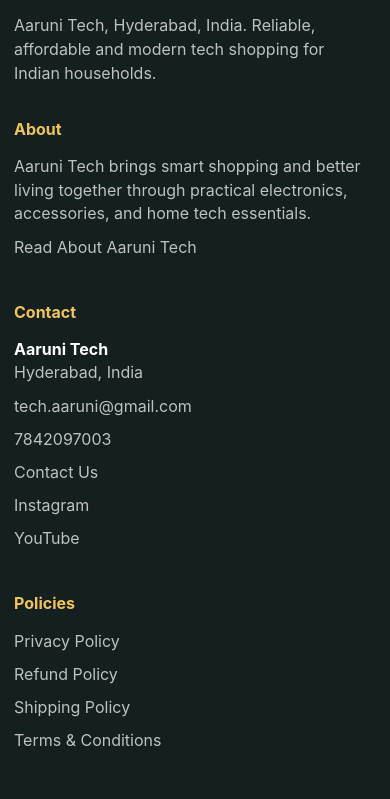
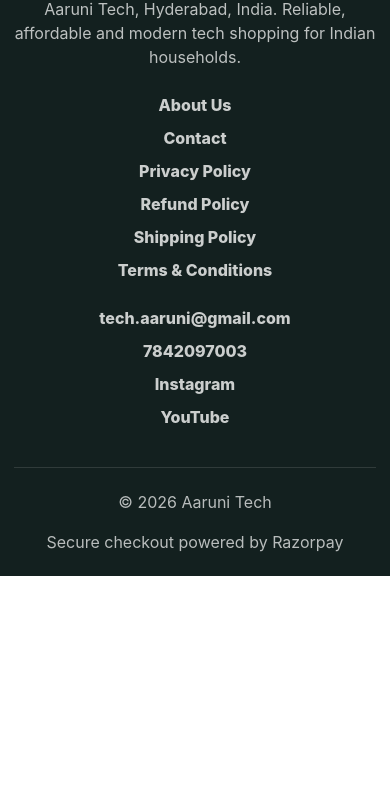
Before and after one commit to Aaruni-Tech/aaruni-tech.github.io, a plain HTML site: page index.html in a window 390 px wide. Shown: the part 11201-12000 px from the top of the page. After the commit the page ends 11777 px from the top, so only its background shows below. Drawn offline with nearby package versions, Linux system fonts and the light colour scheme.

Commit message:
Clean up footer navigation

```diff
--- a/index.html
+++ b/index.html
@@ -256,7 +256,7 @@
 
   <footer class="site-footer">
     <div class="footer-inner">
-      <div class="footer-brand">
+      <div class="footer-brand footer-brand-compact">
         <a href="index.html" class="brand footer-logo" aria-label="Aaruni Tech home">
           <span class="brand-crop" aria-hidden="true"></span>
           <span class="sr-only">Aaruni Tech</span>
@@ -264,39 +264,20 @@
         <p>Aaruni Tech, Hyderabad, India. Reliable, affordable and modern tech shopping for Indian households.</p>
       </div>
 
-      <div class="footer-column">
-        <h3>About</h3>
-        <p>
-          Aaruni Tech brings smart shopping and better living together through practical
-          electronics, accessories, and home tech essentials.
-        </p>
-        <a href="about-us.html">Read About Aaruni Tech</a>
-      </div>
-
-      <div class="footer-column">
-        <h3>Contact</h3>
-        <p><strong>Aaruni Tech</strong><br />Hyderabad, India</p>
-        <a href="mailto:tech.aaruni@gmail.com">tech.aaruni@gmail.com</a>
-        <a href="tel:+917842097003">7842097003</a>
-        <a href="contact-us.html">Contact Us</a>
-        <a href="https://www.instagram.com/aarunitech/" target="_blank" rel="noopener noreferrer">Instagram</a>
-        <a href="https://www.youtube.com/channel/UCqJ7AlYz9DPPIo4a6JM3Vng" target="_blank" rel="noopener noreferrer">YouTube</a>
-      </div>
-
-      <div class="footer-column">
-        <h3>Policies</h3>
+      <nav class="footer-link-row" aria-label="Footer navigation">
+        <a href="about-us.html">About Us</a>
+        <a href="contact-us.html">Contact</a>
         <a href="privacy-policy.html">Privacy Policy</a>
         <a href="refund-policy.html">Refund Policy</a>
         <a href="shipping-policy.html">Shipping Policy</a>
         <a href="terms-and-conditions.html">Terms &amp; Conditions</a>
-      </div>
+      </nav>
 
-      <div class="footer-column">
-        <h3>Support</h3>
-        <a href="index.html#products">Shop Products</a>
-        <a href="index.html#deals">Today's Deal</a>
-        <a href="contact-us.html">Order Support</a>
-        <a href="about-us.html">About Us</a>
+      <div class="footer-contact-row" aria-label="Aaruni Tech contact and social links">
+        <a href="mailto:tech.aaruni@gmail.com">tech.aaruni@gmail.com</a>
+        <a href="tel:+917842097003">7842097003</a>
+        <a href="https://www.instagram.com/aarunitech/" target="_blank" rel="noopener noreferrer">Instagram</a>
+        <a href="https://www.youtube.com/channel/UCqJ7AlYz9DPPIo4a6JM3Vng" target="_blank" rel="noopener noreferrer">YouTube</a>
       </div>
     </div>
 
--- a/styles.css
+++ b/styles.css
@@ -909,10 +909,12 @@ a {
 .footer-inner {
   width: min(100% - 48px, 1320px);
   margin: 0 auto;
-  padding: 64px 0 48px;
-  display: grid;
-  grid-template-columns: minmax(260px, 1.5fr) repeat(4, minmax(130px, 1fr));
-  gap: 32px;
+  padding: 54px 0 38px;
+  display: grid;
+  grid-template-columns: 1fr;
+  justify-items: center;
+  gap: 24px;
+  text-align: center;
 }
 
 .footer-logo .brand-crop {
@@ -924,9 +926,42 @@ a {
 }
 
 .footer-brand p {
-  max-width: 330px;
+  max-width: 620px;
   margin: 18px 0 0;
   color: rgba(255, 255, 255, 0.72);
+}
+
+.footer-brand-compact {
+  display: grid;
+  justify-items: center;
+}
+
+.footer-link-row,
+.footer-contact-row {
+  display: flex;
+  align-items: center;
+  justify-content: center;
+  flex-wrap: wrap;
+  gap: 10px 18px;
+}
+
+.footer-link-row a,
+.footer-contact-row a {
+  color: rgba(255, 255, 255, 0.78);
+  font-weight: 800;
+}
+
+.footer-link-row a:not(:last-child)::after,
+.footer-contact-row a:not(:last-child)::after {
+  content: "|";
+  margin-left: 18px;
+  color: rgba(255, 255, 255, 0.28);
+  font-weight: 400;
+}
+
+.footer-link-row a:hover,
+.footer-contact-row a:hover {
+  color: #ffffff;
 }
 
 .footer-column h3 {
@@ -1956,8 +1991,7 @@ body.cart-open .cart-drawer {
     grid-template-columns: repeat(2, minmax(0, 1fr));
   }
 
-  .deal-inner,
-  .footer-inner {
+  .deal-inner {
     grid-template-columns: 1fr 1fr;
   }
 
@@ -2143,8 +2177,7 @@ body.cart-open .cart-drawer {
 
   .category-card-grid,
   .product-grid,
-  .deal-inner,
-  .footer-inner {
+  .deal-inner {
     grid-template-columns: 1fr;
   }
 
@@ -2241,6 +2274,20 @@ body.cart-open .cart-drawer {
 
   .footer-bottom {
     flex-direction: column;
+    text-align: center;
+  }
+
+  .footer-link-row,
+  .footer-contact-row {
+    display: grid;
+    grid-template-columns: 1fr;
+    gap: 9px;
+  }
+
+  .footer-link-row a:not(:last-child)::after,
+  .footer-contact-row a:not(:last-child)::after {
+    content: "";
+    margin: 0;
   }
 }
 
```
Also changed, not shown: about-us.html (+10 -26 lines), contact-us.html (+10 -26 lines), privacy-policy.html (+10 -26 lines), refund-policy.html (+10 -26 lines), shipping-policy.html (+10 -26 lines), terms-and-conditions.html (+10 -26 lines), track-order.html (+33 -0 lines).
